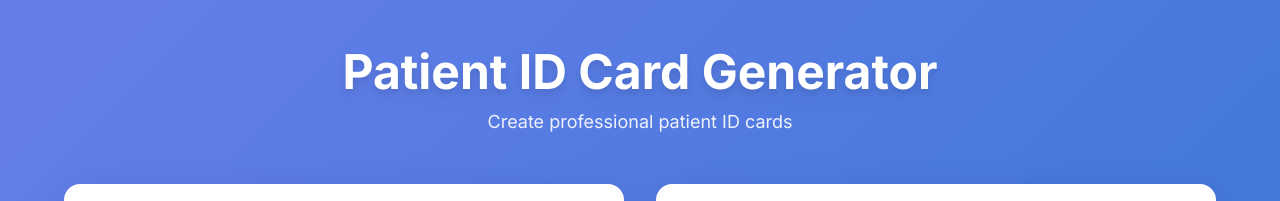
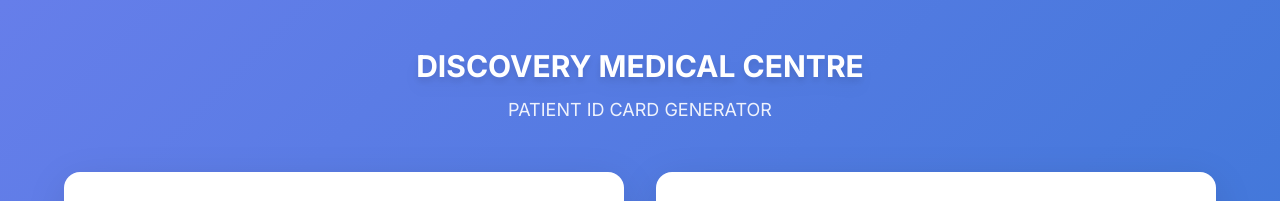
Before and after one commit to devoduro/idcard, a plain HTML site: page index.html in a window 1280 px wide. Shown: the top 201 px of the page. Drawn offline with nearby package versions, Linux system fonts and the light colour scheme.

Commit message:
updated card design

```diff
--- a/index.html
+++ b/index.html
@@ -302,8 +302,8 @@
             <!-- Header -->
             <div class="text-center mb-12">
 
-                <h1 class="text-5xl font-bold text-white mb-3 drop-shadow-lg">Patient ID Card Generator</h1>
-                <p class="text-white text-lg opacity-90">Create professional patient ID cards</p>
+                <h1 class="text-3xl font-bold text-white mb-3 drop-shadow-lg">DISCOVERY MEDICAL CENTRE</h1>
+                <p class="text-white text-lg opacity-90">PATIENT ID CARD GENERATOR</p>
             </div>
 
             <div class="grid grid-cols-1 lg:grid-cols-2 gap-8">
```
Also changed, not shown: back.png, front.png, 1 other file.
